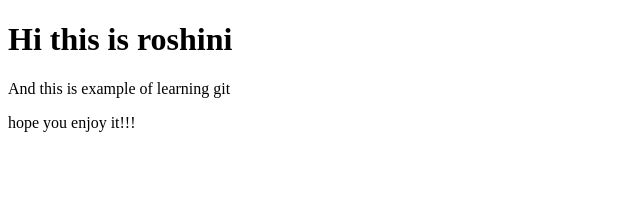
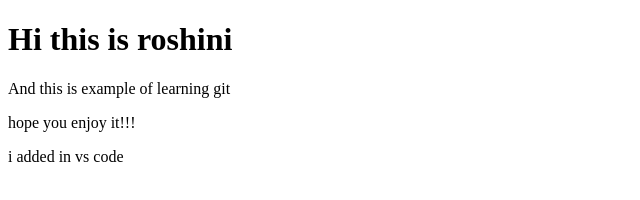
Before and after one commit to Shashi-rek/mypro, a plain HTML site: page index.html in a window 1280 px wide. Shown: the whole page, without its empty margins (0-640 px from the left). Drawn offline with Linux system fonts and the light colour scheme.

Commit message:
added in vs

```diff
--- a/index.html
+++ b/index.html
@@ -10,5 +10,6 @@
     <h1>Hi this is roshini</h1>
     <p>And this is example of learning git</p>
     <p>hope you enjoy it!!!</p>
+    <p>i added in vs code</p>
   </body>
 </html>
```
